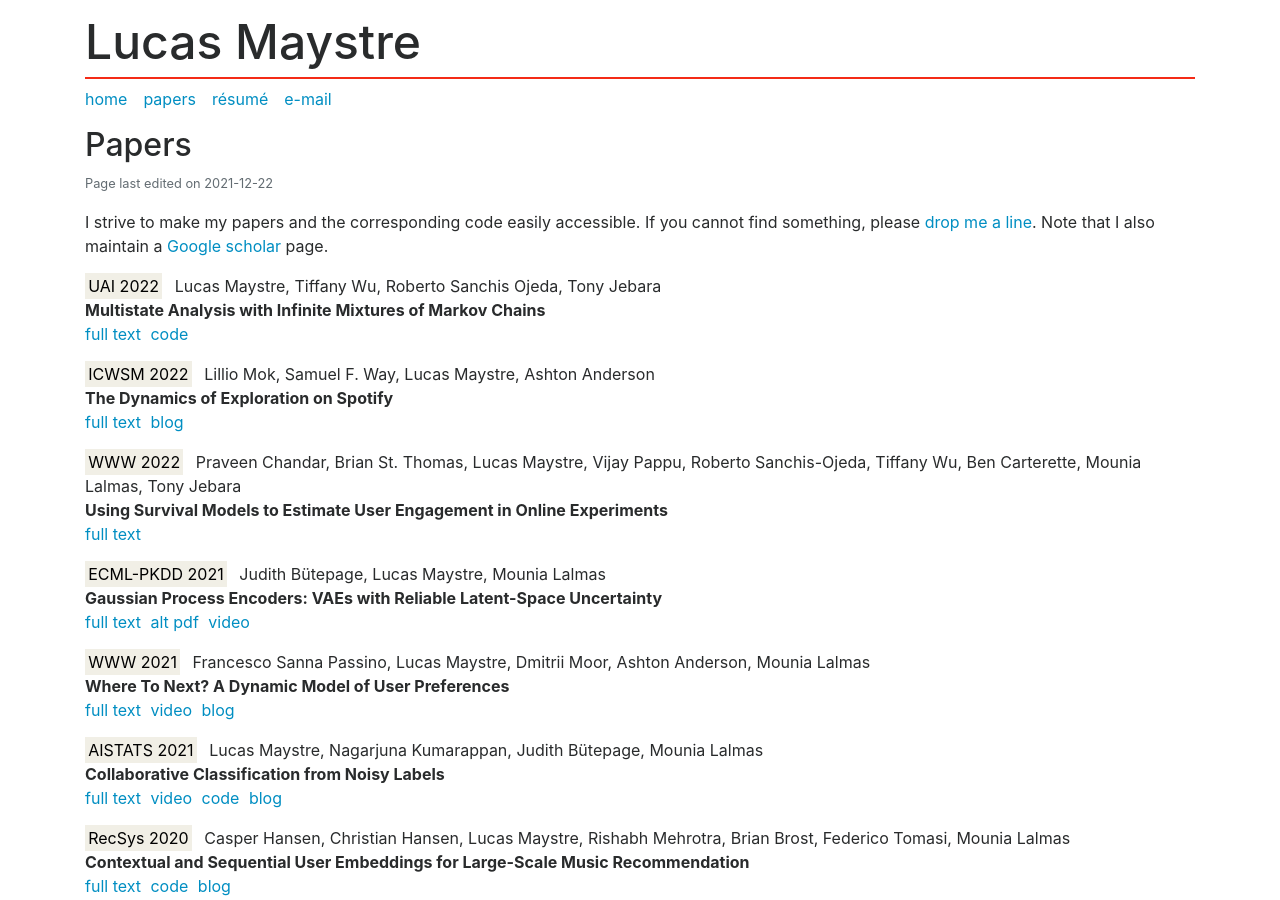
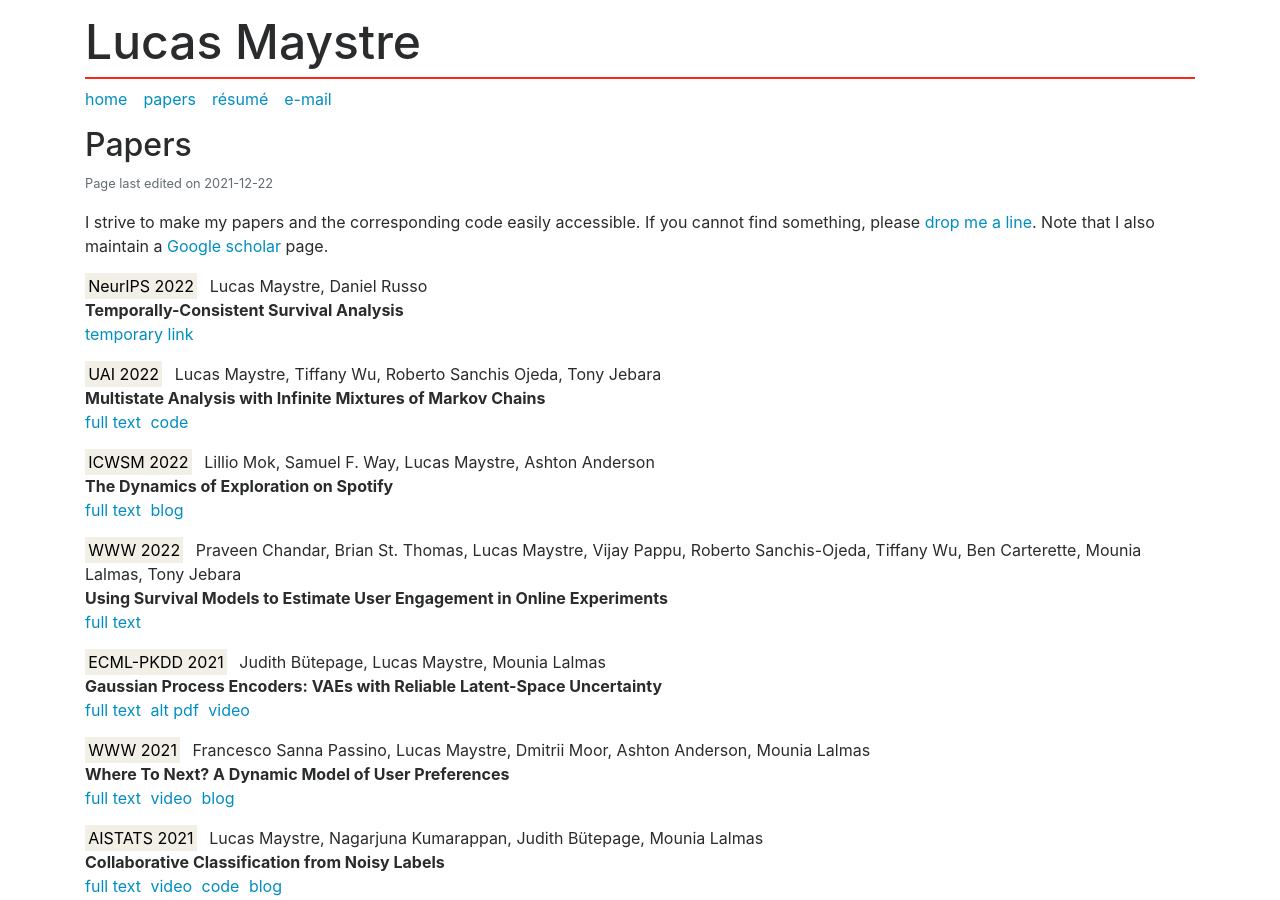
Before and after one commit to lucasmaystre/lum-web, a Jekyll site: the page built from papers.md, in a window 1280 px wide and 900 px high. Built offline with Jekyll 4.4.1, drawn with Linux system fonts in a browser that asks for light colours.

Commit message:
Add NeurIPS paper.

```diff
--- a/_data/papers.yml
+++ b/_data/papers.yml
@@ -1,3 +1,10 @@
+maystre2022temporally:
+  venue: NeurIPS 2022
+  title: "Temporally-Consistent Survival Analysis"
+  authors: Lucas Maystre, Daniel Russo
+  links:
+    temporary link: https://nips.cc/Conferences/2022/Schedule?showEvent=54065
+
 maystre2022multistate:
   venue: UAI 2022
   title: "Multistate Analysis with Infinite Mixtures of Markov Chains"
--- a/index.html
+++ b/index.html
@@ -22,13 +22,13 @@ layout: default
     </p>
 
     <ol id="news">
+      <li><em>September 2022</em>,
+      our paper on <a href="https://nips.cc/Conferences/2022/Schedule?showEvent=54065">
+      TD-learning for survival analysis</a> has been accepted at NeurIPS 2022.</li>
       <li><em>May 2022</em>,
       our paper on <a
       href="https://openreview.net/forum?id=Buddj8Ijcl9">multistate
       analysis</a> has been accepted at UAI 2022.</li>
-      <li><em>April 2021</em>,
-      our paper on <a href="http://proceedings.mlr.press/v130/maystre21a.html">
-      collaborative classification</a> has been accepted at AISTATS 2021.</li>
     </ol>
 
     <div class="row">
--- a/papers.md
+++ b/papers.md
@@ -9,6 +9,7 @@ I strive to make my papers and the corresponding code easily accessible. If you
 cannot find something, please [drop me a line][1]. Note that I also maintain a
 [Google scholar][2] page.
 
+{% include paper.html key="maystre2022temporally" %}
 {% include paper.html key="maystre2022multistate" %}
 {% include paper.html key="mok2022dynamics" %}
 {% include paper.html key="chandar2022using" %}
```
